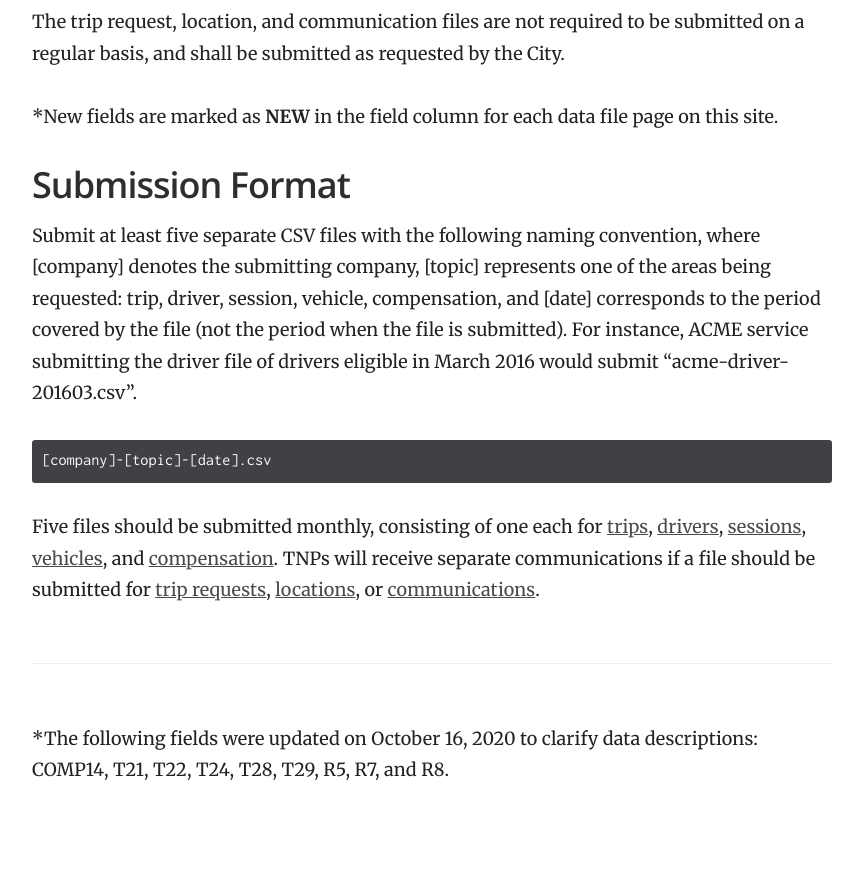
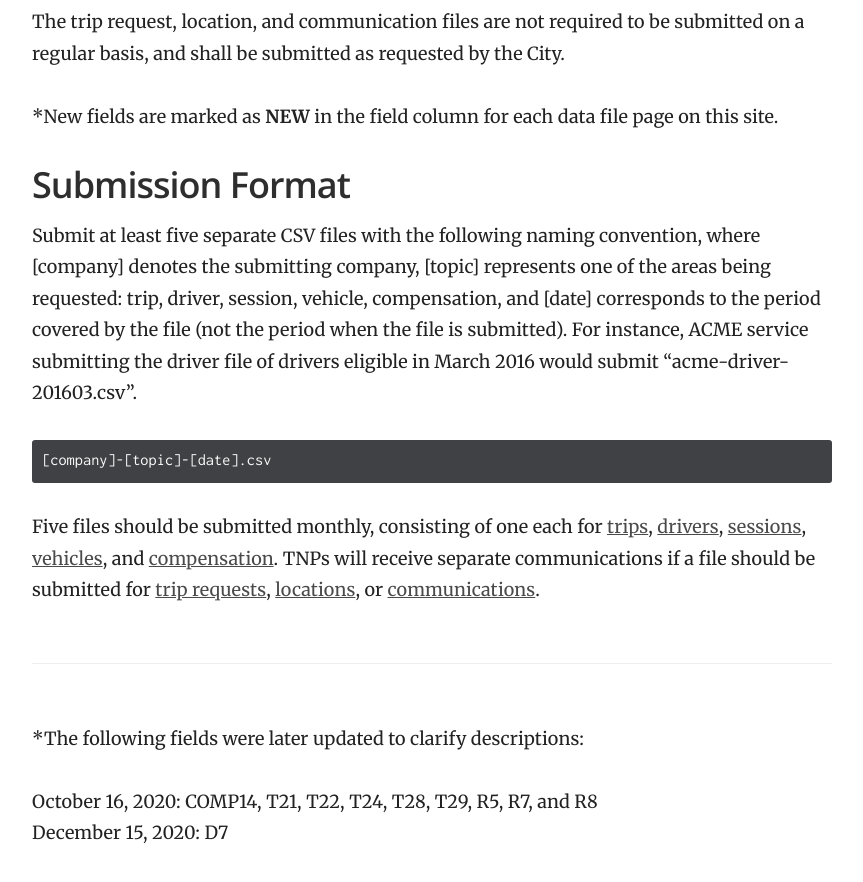
Before and after one commit to Chicago/tnp-reporting-manual, a Jekyll site: the page built from index.md, in a window 1280 px wide and 900 px high, scrolled down 1592 px. Shown: the top 882 px of the window, without its empty margins (358-1221 px from the left). Built offline with Jekyll 4.4.1, drawn with Linux system fonts in a browser that asks for light colours; before the commit the page ends 2429 px from its top, so only the background shows below that.

Commit message:
Update index.md (#25)
Edited the footnote to note the update to D7

```diff
--- a/index.md
+++ b/index.md
@@ -47,4 +47,7 @@ Five files should be submitted monthly, consisting of one each for [trips](trip)
 
 ---
 
-*The following fields were updated on October 16, 2020 to clarify data descriptions:  COMP14, T21, T22, T24, T28, T29, R5, R7, and R8.
+*The following fields were later updated to clarify descriptions:
+
+October 16, 2020:  COMP14, T21, T22, T24, T28, T29, R5, R7, and R8
+December 15, 2020:  D7
```
